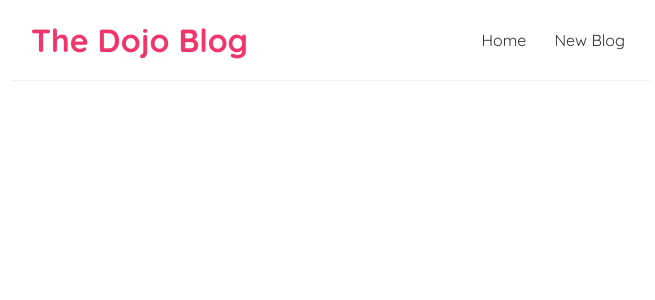
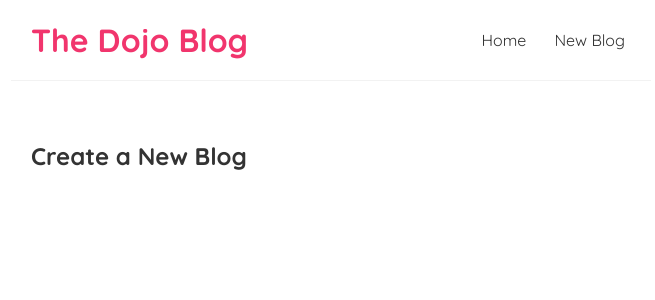
Before and after one commit to afide26/dojo-blog, a React (Create React App) app: page /create in a window 1280 px wide. Shown: the top 300 px of the page, without its empty margins (309-964 px from the left). Built offline with nearby package versions, Linux system fonts and the light colour scheme.

Commit message:
Add Link to avoid browser reload

```diff
--- a/src/App.js
+++ b/src/App.js
@@ -1,6 +1,7 @@
 
 import Navbar from './Components/Navbar';
 import Home from './Views/Home';
+import Create from './Views/Create';
 import {BrowserRouter as Router, Route, Switch} from 'react-router-dom';
 
 function App() {
@@ -14,6 +15,9 @@
           <Route path="/" exact>
             <Home/>
           </Route>
+          <Route path='/create'>
+            <Create/>
+          </Route>
         </Switch>
 
         </div>
--- a/src/Components/Navbar.js
+++ b/src/Components/Navbar.js
@@ -1,10 +1,12 @@
+import {Link} from 'react-router-dom'
+
 const Navbar = () => {
     return (
         <nav className="navbar">
             <div className="nav-title">The Dojo Blog</div>
             <div className="links">
-                <a href="/">Home</a>
-                <a href="/create">New Blog</a>
+                <Link to="/">Home</Link>
+                <Link to="/create">New Blog</Link>
             </div>
         </nav>
     );
--- /dev/null
+++ b/src/Views/Create.js
@@ -0,0 +1,9 @@
+const Create = () => {
+    return (
+        <div className="create">
+            <h2>Create a New Blog</h2>
+        </div>
+    );
+}
+
+export default Create;
--- a/src/Views/Home.js
+++ b/src/Views/Home.js
@@ -1,4 +1,4 @@
-import { useState,useEffect } from "react";
+
 import useFetch from "../Custom_Hooks/useFetch";
 import BlogList from "./BlogList";
 
```
